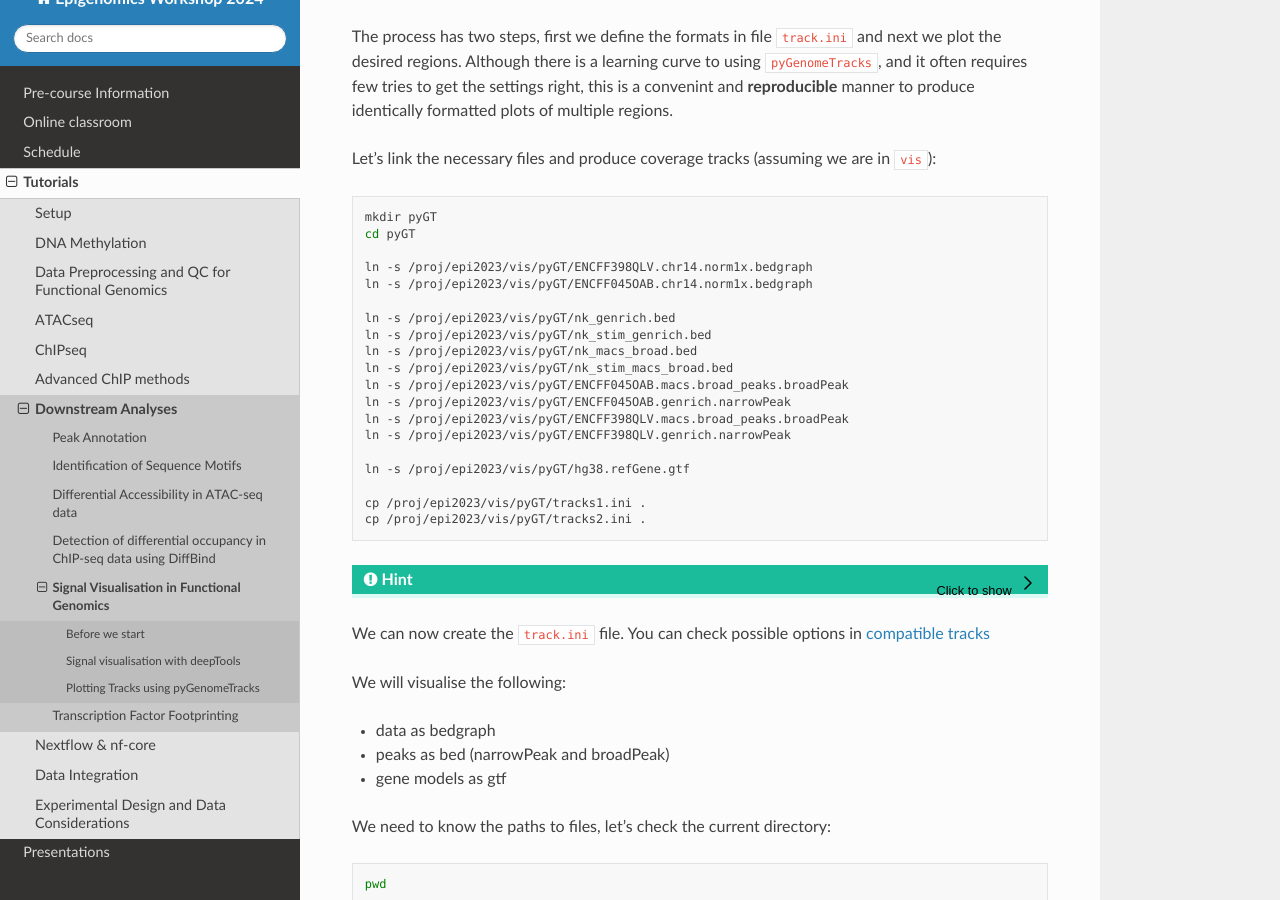
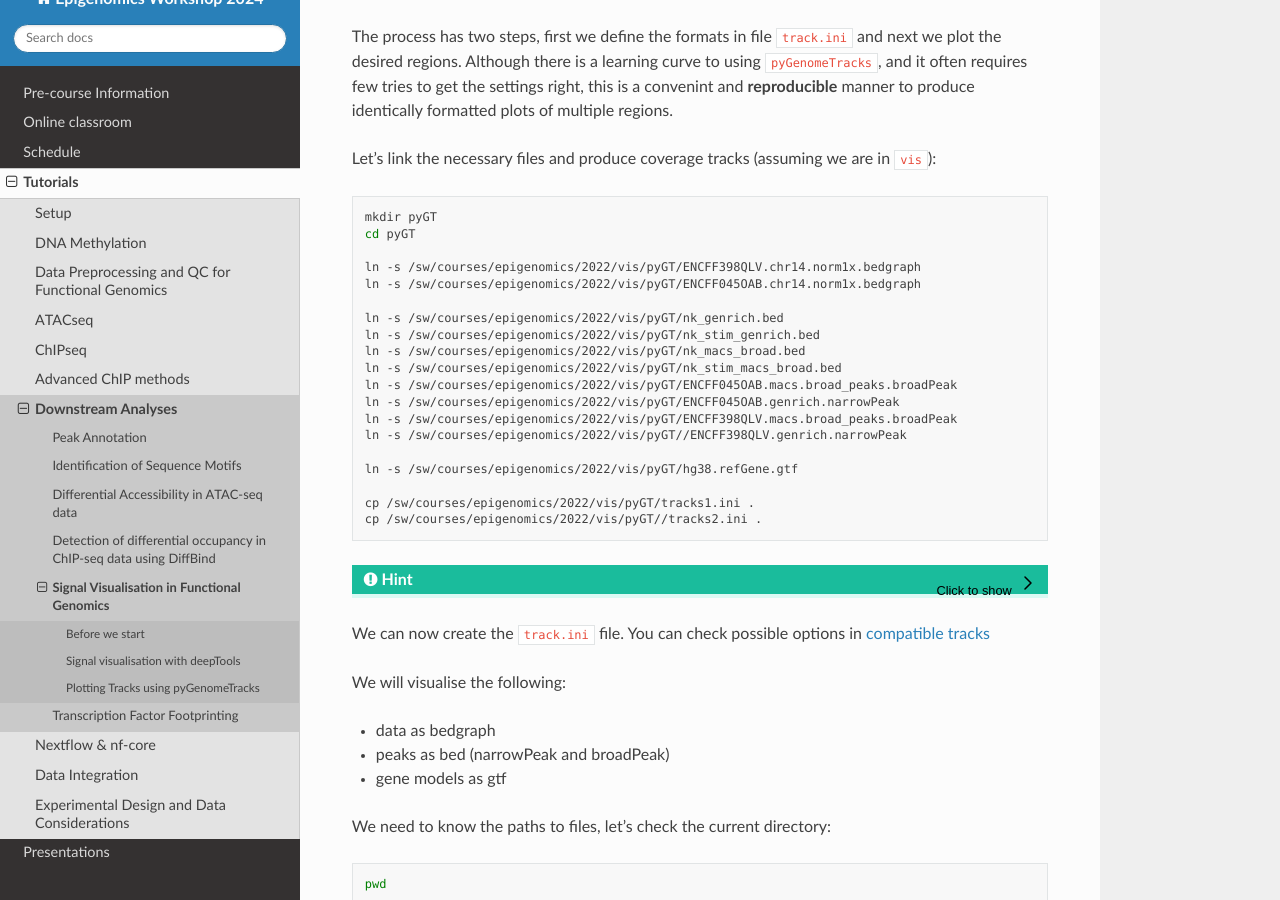
Before and after one commit to NBISweden/workshop-epigenomics-RTDs, a Sphinx documentation site: the page built from docs/content/tutorials/visualisation/lab-visualisation.rst, in a window 1280 px wide and 900 px high, scrolled down 3733 px. Built offline with Sphinx 7.4.7 and the Read the Docs theme 2.0.0, drawn with Linux system fonts in a browser that asks for light colours.

Commit message:
Update lab-visualisation.rst

```diff
--- a/docs/content/tutorials/visualisation/lab-visualisation.rst
+++ b/docs/content/tutorials/visualisation/lab-visualisation.rst
@@ -201,22 +201,22 @@ Let's link the necessary files and produce coverage tracks (assuming we are in `
 	mkdir pyGT
 	cd pyGT
 
-	ln -s /proj/epi2023/vis/pyGT/ENCFF398QLV.chr14.norm1x.bedgraph
-	ln -s /proj/epi2023/vis/pyGT/ENCFF045OAB.chr14.norm1x.bedgraph
+	ln -s /sw/courses/epigenomics/2022/vis/pyGT/ENCFF398QLV.chr14.norm1x.bedgraph
+	ln -s /sw/courses/epigenomics/2022/vis/pyGT/ENCFF045OAB.chr14.norm1x.bedgraph
 
-	ln -s /proj/epi2023/vis/pyGT/nk_genrich.bed
-	ln -s /proj/epi2023/vis/pyGT/nk_stim_genrich.bed
-	ln -s /proj/epi2023/vis/pyGT/nk_macs_broad.bed
-	ln -s /proj/epi2023/vis/pyGT/nk_stim_macs_broad.bed
-	ln -s /proj/epi2023/vis/pyGT/ENCFF045OAB.macs.broad_peaks.broadPeak
-	ln -s /proj/epi2023/vis/pyGT/ENCFF045OAB.genrich.narrowPeak
-	ln -s /proj/epi2023/vis/pyGT/ENCFF398QLV.macs.broad_peaks.broadPeak
-	ln -s /proj/epi2023/vis/pyGT/ENCFF398QLV.genrich.narrowPeak
+	ln -s /sw/courses/epigenomics/2022/vis/pyGT/nk_genrich.bed
+	ln -s /sw/courses/epigenomics/2022/vis/pyGT/nk_stim_genrich.bed
+	ln -s /sw/courses/epigenomics/2022/vis/pyGT/nk_macs_broad.bed
+	ln -s /sw/courses/epigenomics/2022/vis/pyGT/nk_stim_macs_broad.bed
+	ln -s /sw/courses/epigenomics/2022/vis/pyGT/ENCFF045OAB.macs.broad_peaks.broadPeak
+	ln -s /sw/courses/epigenomics/2022/vis/pyGT/ENCFF045OAB.genrich.narrowPeak
+	ln -s /sw/courses/epigenomics/2022/vis/pyGT/ENCFF398QLV.macs.broad_peaks.broadPeak
+	ln -s /sw/courses/epigenomics/2022/vis/pyGT//ENCFF398QLV.genrich.narrowPeak
 
-	ln -s /proj/epi2023/vis/pyGT/hg38.refGene.gtf
+	ln -s /sw/courses/epigenomics/2022/vis/pyGT/hg38.refGene.gtf
 
-	cp /proj/epi2023/vis/pyGT/tracks1.ini .
-	cp /proj/epi2023/vis/pyGT/tracks2.ini .
+	cp /sw/courses/epigenomics/2022/vis/pyGT/tracks1.ini .
+	cp /sw/courses/epigenomics/2022/vis/pyGT//tracks2.ini .
 
 
 .. Hint::
```
